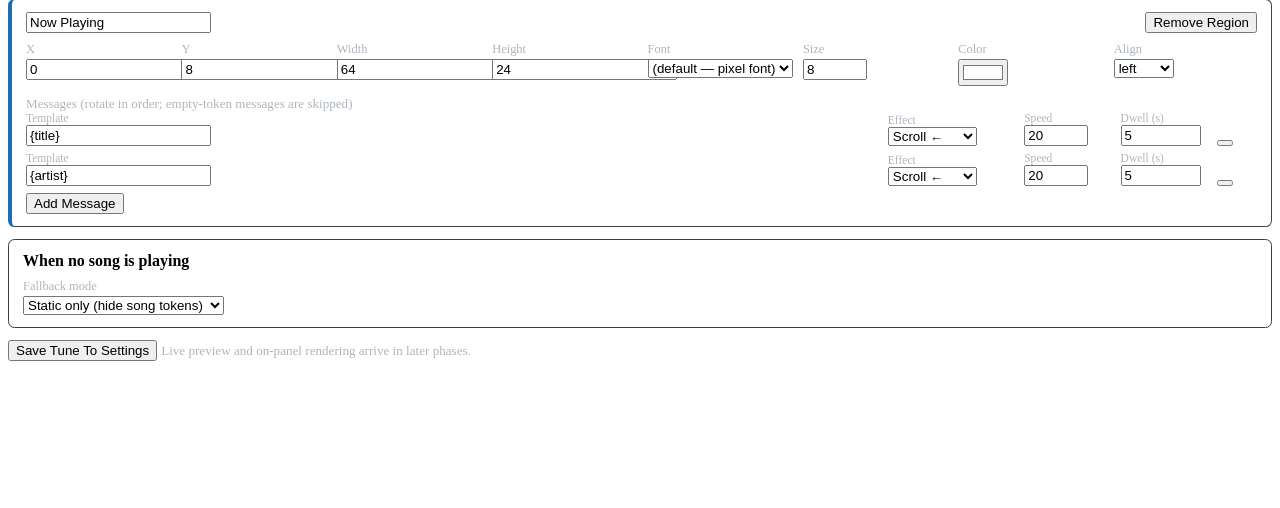
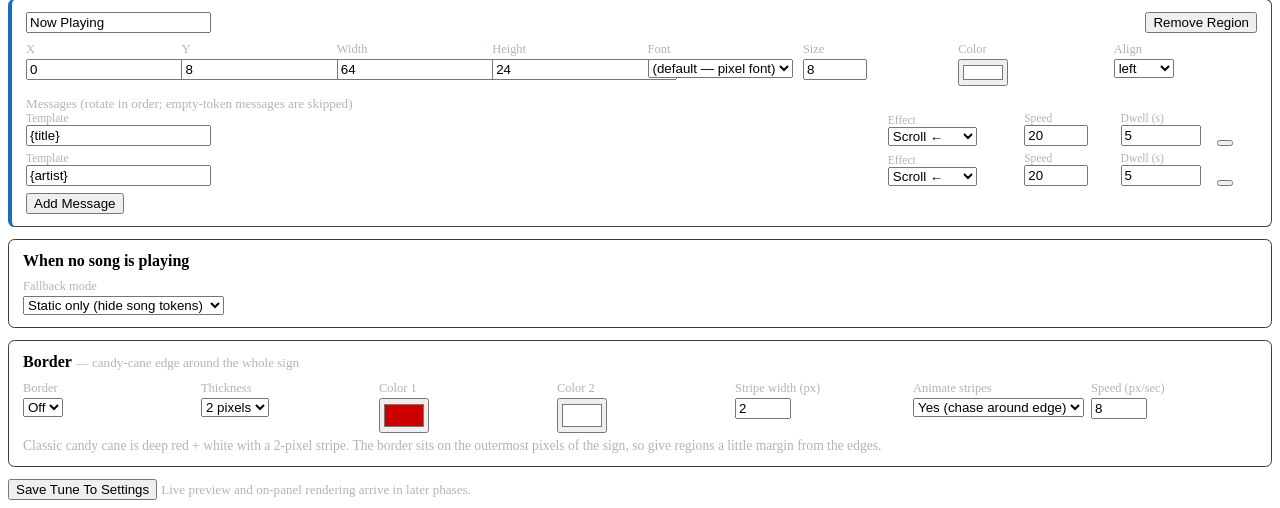
Before and after one commit to focusedonsound/fpp-AnnouncementAssistant, a PHP site: page /tuneto.php in a window 1280 px wide. Shown: the part 941-1449 px from the top of the page. Before the commit the page ends 1302 px from the top, so only its background shows below. Run offline with PHP 8.4, Linux system fonts and the light colour scheme.

Commit message:
Tune To: animated preview + candy-cane border
Animated preview: the renderer gains --frames N --fps F, rendering N animation
frames (scroll/wipe/border motion advancing by dt) stacked into one vertical
sprite-sheet PNG. tuneto_preview.php passes frames/fps and returns the sheet
with X-TT-Frames/FW/FH headers. The tab reads the sheet's pixels once and plays
the frames on the LED canvas in a rAF loop, looping and re-fetching every 3s so
clock/song/weather and edits stay live. Text effects now actually move in the
preview instead of showing a still.

Candy-cane border: new draw_border() paints diagonal multi-color stripes on the
panel's outer 1-2px ring, optionally chasing around the edge. Drawn in both the
live daemon (per frame) and the preview. New Border settings card (on/off,
thickness, two colors, stripe width, animate, speed); config schema + save-time
clamping + load merge added. Border colors list merges verbatim.

```diff
--- a/www/tuneto.php
+++ b/www/tuneto.php
@@ -44,6 +44,11 @@ function ttLoadConfig($path) {
       "mode" => "static_only", "idle_message" => "Merry Christmas!",
       "showtimes" => ["source" => "fpp", "custom" => ""],
     ],
+    "border" => [
+      "enabled" => false, "width" => 2,
+      "colors" => ["#CC0000", "#FFFFFF"],
+      "stripe" => 2, "animate" => true, "speed" => 8,
+    ],
   ];
   if (file_exists($path)) {
     $j = json_decode(@file_get_contents($path), true);
@@ -53,9 +58,11 @@ function ttLoadConfig($path) {
         if (array_key_exists($k, $j)) $cfg[$k] = $j[$k];
       }
       // Keyed blocks merge recursively (forward-compatible with new subkeys)...
-      foreach (["onoff", "environment", "fallback"] as $k) {
+      foreach (["onoff", "environment", "fallback", "border"] as $k) {
         if (is_array($j[$k] ?? null)) $cfg[$k] = array_replace_recursive($cfg[$k], $j[$k]);
       }
+      // colors is a list inside border: take saved verbatim if present.
+      if (is_array($j["border"]["colors"] ?? null)) $cfg["border"]["colors"] = $j["border"]["colors"];
       // ...but regions is a list: take the saved one verbatim.
       if (is_array($j["regions"] ?? null)) $cfg["regions"] = $j["regions"];
       return $cfg;
@@ -259,6 +266,55 @@ $ttCfg = ttLoadConfig($ttConfigFile);
   </div>
 </div>
 
+<div class="tt-card">
+  <h5><i class="fas fa-fw fa-border-style"></i> Border
+    <span class="tt-muted" style="font-weight:normal;">&mdash; candy-cane edge around the whole sign</span>
+  </h5>
+  <div class="tt-grid">
+    <div class="tt-field">
+      <label>Border</label>
+      <select id="ttBorderEnabled" class="form-control form-control-sm">
+        <option value="0">Off</option>
+        <option value="1">On</option>
+      </select>
+    </div>
+    <div class="tt-field">
+      <label>Thickness</label>
+      <select id="ttBorderWidth" class="form-control form-control-sm">
+        <option value="1">1 pixel</option>
+        <option value="2">2 pixels</option>
+      </select>
+    </div>
+    <div class="tt-field">
+      <label>Color 1</label>
+      <input type="color" id="ttBorderColor1" class="form-control form-control-sm" style="height:2.2rem;">
+    </div>
+    <div class="tt-field">
+      <label>Color 2</label>
+      <input type="color" id="ttBorderColor2" class="form-control form-control-sm" style="height:2.2rem;">
+    </div>
+    <div class="tt-field">
+      <label>Stripe width (px)</label>
+      <input type="number" id="ttBorderStripe" class="form-control form-control-sm" min="1" max="12" step="1">
+    </div>
+    <div class="tt-field">
+      <label>Animate stripes</label>
+      <select id="ttBorderAnimate" class="form-control form-control-sm">
+        <option value="1">Yes (chase around edge)</option>
+        <option value="0">No (hold still)</option>
+      </select>
+    </div>
+    <div class="tt-field">
+      <label>Speed (px/sec)</label>
+      <input type="number" id="ttBorderSpeed" class="form-control form-control-sm" min="0" max="60" step="1">
+    </div>
+  </div>
+  <div class="tt-muted" style="margin-top:.3rem; font-size:.85em;">
+    Classic candy cane is deep red + white with a 2&#8209;pixel stripe. The border sits on the
+    outermost pixels of the sign, so give regions a little margin from the edges.
+  </div>
+</div>
+
 <div class="mb-4 d-flex gap-2 align-items-center">
   <button type="button" class="btn btn-primary" onclick="ttSave()">
     <i class="fas fa-fw fa-save"></i> Save Tune To Settings
@@ -427,6 +483,14 @@ $ttCfg = ttLoadConfig($ttConfigFile);
     ttConfig.fallback.idle_message = el('ttIdleMsg').value;
     ttConfig.fallback.showtimes.source = el('ttShowtimesSrc').value;
     ttConfig.fallback.showtimes.custom = el('ttShowtimesCustom').value;
+
+    ttConfig.border.enabled = el('ttBorderEnabled').value === '1';
+    ttConfig.border.width   = parseInt(el('ttBorderWidth').value, 10) || 1;
+    ttConfig.border.colors  = [el('ttBorderColor1').value || '#CC0000',
+                               el('ttBorderColor2').value || '#FFFFFF'];
+    ttConfig.border.stripe  = parseInt(el('ttBorderStripe').value, 10) || 2;
+    ttConfig.border.animate = el('ttBorderAnimate').value === '1';
+    ttConfig.border.speed   = parseInt(el('ttBorderSpeed').value, 10) || 0;
   }
 
   // ── Region / message mutations (exposed to inline onclick) ──────────
@@ -490,6 +554,16 @@ $ttCfg = ttLoadConfig($ttConfigFile);
     el('ttIdleMsg').value = ttConfig.fallback.idle_message;
     el('ttShowtimesSrc').value = ttConfig.fallback.showtimes.source;
     el('ttShowtimesCustom').value = ttConfig.fallback.showtimes.custom;
+
+    var bd = ttConfig.border || {};
+    var bc = bd.colors || [];
+    el('ttBorderEnabled').value = bd.enabled ? '1' : '0';
+    el('ttBorderWidth').value   = String(bd.width || 2);
+    el('ttBorderColor1').value  = bc[0] || '#CC0000';
+    el('ttBorderColor2').value  = bc[1] || '#FFFFFF';
+    el('ttBorderStripe').value  = (bd.stripe != null ? bd.stripe : 2);
+    el('ttBorderAnimate').value = bd.animate ? '1' : '0';
+    el('ttBorderSpeed').value   = (bd.speed != null ? bd.speed : 8);
   }
 
   function ttFillModelSelect() {
@@ -533,73 +607,99 @@ $ttCfg = ttLoadConfig($ttConfigFile);
     return pane && pane.style.display !== 'none' && !document.hidden;
   }
 
-  var ttOffCanvas = null;   // offscreen buffer to sample the rendered pixels
-  var ttLastImg = null;     // last preview frame, so style changes redraw instantly
+  // ── Animated LED preview ────────────────────────────────────────────
+  // The endpoint returns a sprite sheet of N frames stacked vertically. We read
+  // its pixels once, then play the frames on the canvas as the chosen display
+  // (round / square LEDs, or solid pixels), looping. Re-fetched periodically so
+  // the clock, song, weather and current edits stay live.
+  var PV_FRAMES = 45, PV_FPS = 15;
+  var ttOffCanvas = null;
+  var ttAnim = null;              // { data, fw, fh, n }
+  var ttFrameI = 0, ttLastTs = 0;
 
-  // Draw the rendered frame as the chosen display simulates it: a grid of round
-  // or square LEDs (P5/P10 panels) with dark gaps, or solid pixels (TV/projector).
-  function ttDrawPreview(im) {
-    var pw = im.width, ph = im.height;
-    if (!pw || !ph) return;
-    var off = ttOffCanvas || (ttOffCanvas = document.createElement('canvas'));
-    off.width = pw; off.height = ph;
-    var og = off.getContext('2d');
-    og.clearRect(0, 0, pw, ph);
-    og.drawImage(im, 0, 0);
-    var data = null;
-    try { data = og.getImageData(0, 0, pw, ph).data; } catch (e) { data = null; }
-
+  function ttDrawFrame() {
+    if (!ttAnim) return;
+    var fw = ttAnim.fw, fh = ttAnim.fh, data = ttAnim.data;
     var style = (el('ttPreviewStyle') && el('ttPreviewStyle').value) || 'led-round';
-    var cell = Math.max(3, Math.min(14, Math.floor(620 / pw)));
+    var cell = Math.max(3, Math.min(14, Math.floor(620 / fw)));
     var cv = el('ttPreviewCanvas');
-    cv.width = pw * cell; cv.height = ph * cell;
-    cv.style.width = Math.min(pw * cell, 640) + 'px';
+    if (cv.width !== fw * cell) {
+      cv.width = fw * cell; cv.height = fh * cell;
+      cv.style.width = Math.min(fw * cell, 640) + 'px';
+    }
     var g = cv.getContext('2d');
-
-    if (!data || style === 'solid') {
-      g.imageSmoothingEnabled = false;
-      g.fillStyle = '#000'; g.fillRect(0, 0, cv.width, cv.height);
-      g.drawImage(im, 0, 0, pw, ph, 0, 0, cv.width, cv.height);
-    } else {
-      var round = (style !== 'led-square');
-      g.fillStyle = '#0b0b0b'; g.fillRect(0, 0, cv.width, cv.height);
-      var r = cell * 0.42;
-      var pad = Math.max(1, Math.round(cell * 0.12));
-      for (var y = 0; y < ph; y++) {
-        for (var x = 0; x < pw; x++) {
-          var i = (y * pw + x) * 4, R = data[i], G = data[i + 1], B = data[i + 2];
+    var base = ttFrameI * fh;
+    var solid = (style === 'solid'), round = (style === 'led-round');
+    g.fillStyle = solid ? '#000' : '#0b0b0b';
+    g.fillRect(0, 0, cv.width, cv.height);
+    var r = cell * 0.42, pad = Math.max(1, Math.round(cell * 0.12));
+    for (var y = 0; y < fh; y++) {
+      for (var x = 0; x < fw; x++) {
+        var i = (((base + y) * fw) + x) * 4;
+        var R = data[i], G = data[i + 1], B = data[i + 2];
+        var cx = x * cell, cy = y * cell;
+        if (solid) {
+          g.fillStyle = 'rgb(' + R + ',' + G + ',' + B + ')';
+          g.fillRect(cx, cy, cell, cell);
+        } else {
           g.fillStyle = (R + G + B) >= 24 ? ('rgb(' + R + ',' + G + ',' + B + ')') : '#161616';
-          var cx = x * cell, cy = y * cell;
-          if (round) {
-            g.beginPath(); g.arc(cx + cell / 2, cy + cell / 2, r, 0, 6.2832); g.fill();
-          } else {
-            g.fillRect(cx + pad, cy + pad, cell - 2 * pad, cell - 2 * pad);
-          }
+          if (round) { g.beginPath(); g.arc(cx + cell / 2, cy + cell / 2, r, 0, 6.2832); g.fill(); }
+          else { g.fillRect(cx + pad, cy + pad, cell - 2 * pad, cell - 2 * pad); }
         }
       }
     }
-    el('ttPreviewNote').textContent = pw + '×' + ph + ' — live preview';
+  }
+
+  function ttAnimTick(ts) {
+    if (ttAnim && ttAnim.n > 1 && ttTabVisible()) {
+      if (!ttLastTs) ttLastTs = ts;
+      if (ts - ttLastTs >= 1000 / PV_FPS) {
+        ttFrameI = (ttFrameI + 1) % ttAnim.n;
+        ttLastTs = ts;
+        ttDrawFrame();
+      }
+    }
+    requestAnimationFrame(ttAnimTick);
   }
 
   function ttRenderPreview() {
     if (ttPreviewBusy || !ttTabVisible()) return;
     ttPreviewBusy = true;
     ttSyncFromDom();
-    fetch(TT_BASE + 'tuneto_preview.php', {
+    var hdr = {};
+    fetch(TT_BASE + 'tuneto_preview.php&frames=' + PV_FRAMES + '&fps=' + PV_FPS, {
       method: 'POST',
       headers: { 'Content-Type': 'application/json' },
       body: JSON.stringify(ttConfig),
       cache: 'no-store'
     }).then(function (res) {
       var ct = res.headers.get('Content-Type') || '';
+      hdr.n  = parseInt(res.headers.get('X-TT-Frames') || '1', 10) || 1;
+      hdr.fw = parseInt(res.headers.get('X-TT-FW') || '0', 10) || 0;
+      hdr.fh = parseInt(res.headers.get('X-TT-FH') || '0', 10) || 0;
       if (ct.indexOf('image') === 0) return res.blob();
       return res.text().then(function (t) { throw new Error(t); });
     }).then(function (blob) {
       var url = URL.createObjectURL(blob);
       var im = new Image();
       im.onload = function () {
-        ttLastImg = im;
-        ttDrawPreview(im);
+        var n  = hdr.n || 1;
+        var fw = hdr.fw || im.width;
+        var fh = hdr.fh || Math.round(im.height / n);
+        var off = ttOffCanvas || (ttOffCanvas = document.createElement('canvas'));
+        off.width = im.width; off.height = im.height;
+        var og = off.getContext('2d');
+        og.clearRect(0, 0, im.width, im.height);
+        og.drawImage(im, 0, 0);
+        var data = null;
+        try { data = og.getImageData(0, 0, im.width, im.height).data; } catch (e) { data = null; }
+        if (data) {
+          ttAnim = { data: data, fw: fw, fh: fh, n: n };
+          if (ttFrameI >= n) ttFrameI = 0;
+          ttDrawFrame();
+          el('ttPreviewNote').textContent =
+            fw + '×' + fh + ' — live preview' + (n > 1 ? ' (animated)' : '');
+        }
         URL.revokeObjectURL(url);
         ttPreviewBusy = false;
       };
@@ -613,10 +713,11 @@ $ttCfg = ttLoadConfig($ttConfigFile);
 
   (function () {
     var sel = el('ttPreviewStyle');
-    if (sel) sel.addEventListener('change', function () { if (ttLastImg) ttDrawPreview(ttLastImg); });
+    if (sel) sel.addEventListener('change', ttDrawFrame);
   })();
 
-  setInterval(ttRenderPreview, 1500);
+  requestAnimationFrame(ttAnimTick);
+  setInterval(ttRenderPreview, 3000);
   ttRenderPreview();
 
   // ── Token click-to-copy ─────────────────────────────────────────────
```
Also changed, not shown: www/tuneto_preview.php (+14 -0 lines), www/tuneto_save.php (+15 -0 lines), 1 other file.
